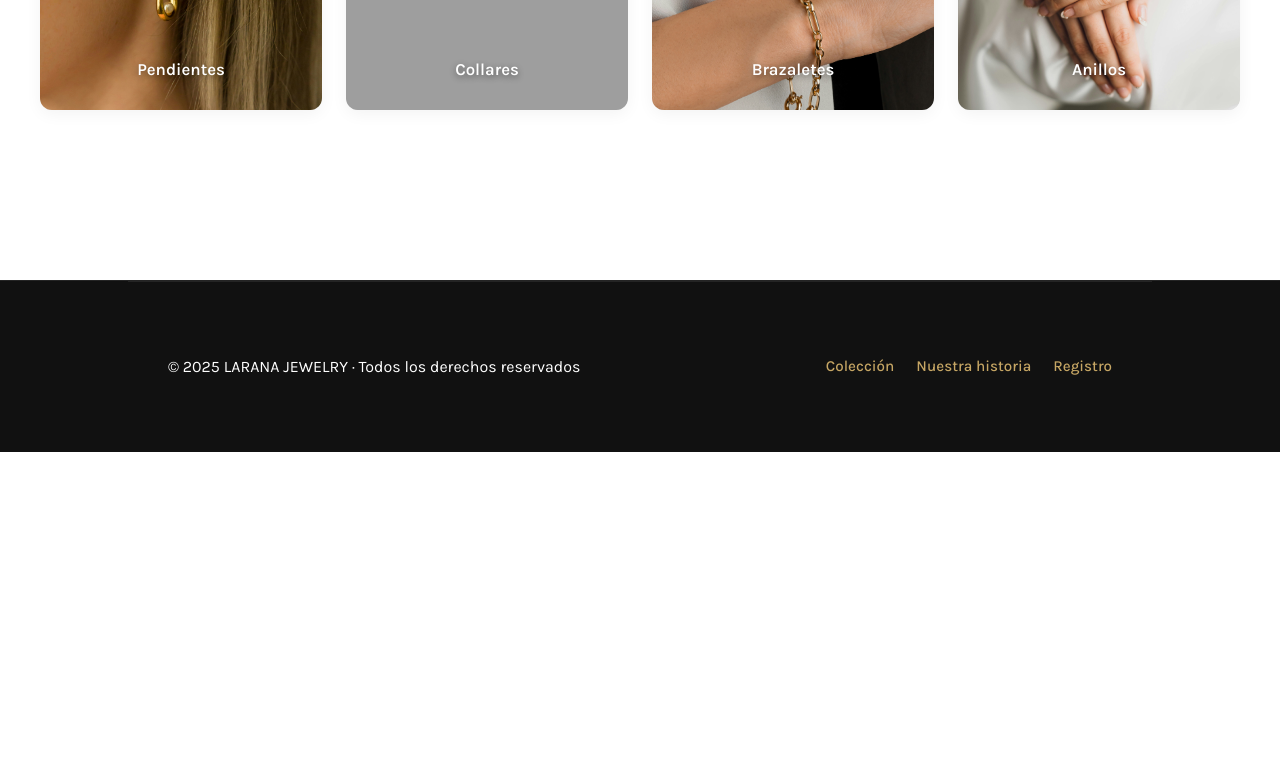
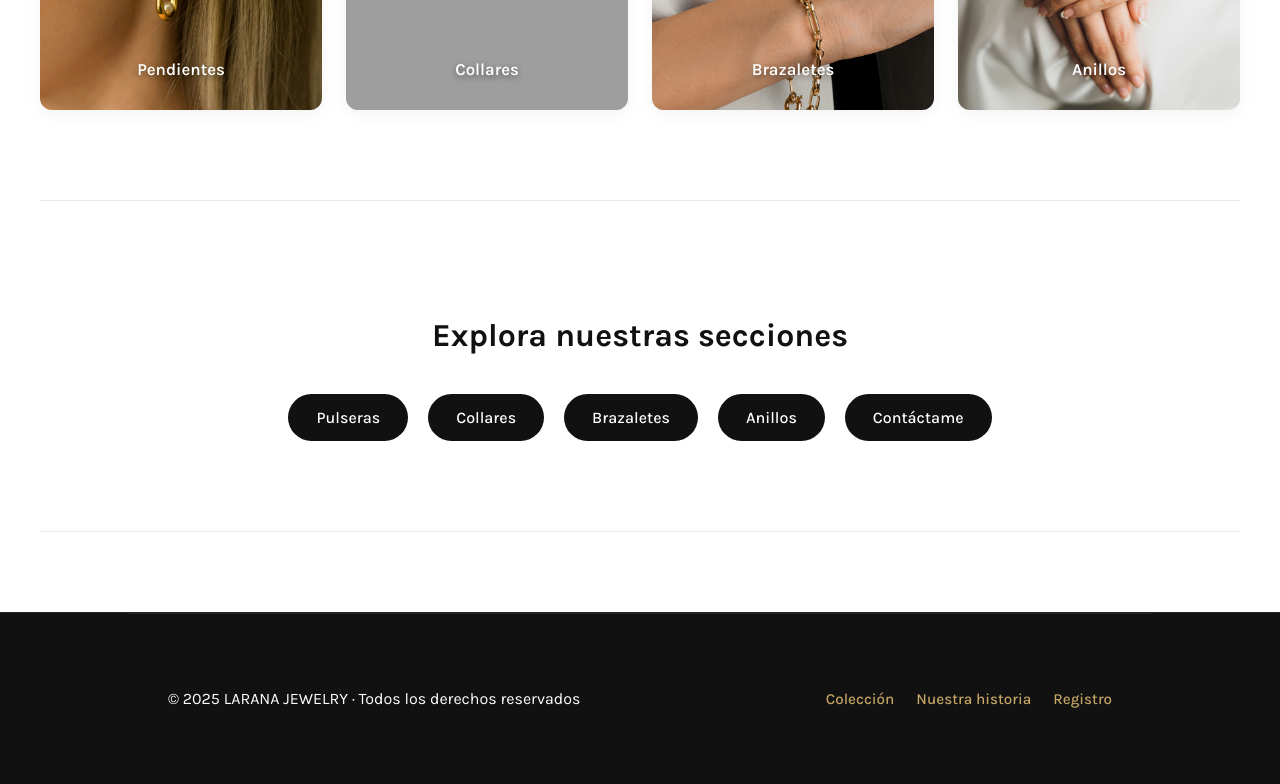
Before and after one commit to oscarp-dev/larana-web, a PHP site: page / in a window 1280 px wide. Shown: the part 2322-3106 px from the top of the page. Before the commit the page ends 2774 px from the top, so only its background shows below. Run offline with PHP 8.4, Linux system fonts and the light colour scheme; grey boxes are pictures that could not be loaded.

Commit message:
Pulseras, brazaletes, etc

```diff
--- a/includes/header.php
+++ b/includes/header.php
@@ -22,20 +22,19 @@ $usuario = $_SESSION['usuario'] ?? null;
   <?php endif; ?>
 </head>
 <body>
-
 <header class="main-header">
   <div class="header-left">
     <nav class="top-nav">
-      <a href="/larana/index.php#productos">Pulseras</a>
-      <a href="/larana/index.php#categorias">Collares</a>
-      <a href="/larana/index.php#categorias">Brazaletes</a>
-      <a href="/larana/index.php#categorias">Anillos</a>
-      <a href="/larana/index.php#contacto">Contáctanos</a>
+      <a href="/J_S25_Tienda_Online/pulseras.php">Pulseras</a>
+      <a href="/J_S25_Tienda_Online/collares.php">Collares</a>
+      <a href="/J_S25_Tienda_Online/brazaletes.php">Brazaletes</a>
+      <a href="/J_S25_Tienda_Online/anillos.php">Anillos</a>
+      <a href="/J_S25_Tienda_Online/contactame.php">Contáctanos</a>
     </nav>
   </div>
 
   <div class="header-center">
-    <a href="/larana/index.php#hero" class="brand" aria-label="LARANA JEWELRY">LARANA JEWELRY</a>
+    <a href="/J_S25_Tienda_Online/index.php#hero" class="brand" aria-label="LARANA JEWELRY">LARANA JEWELRY</a>
   </div>
 
   <div class="header-right">
@@ -48,10 +47,10 @@ $usuario = $_SESSION['usuario'] ?? null;
     <?php if ($usuario): ?>
       <div class="user-greeting">
         <span>Hola, <?= htmlspecialchars($usuario['nombre']) ?> 👋</span>
-        <a href="/larana/tienda_login_php/logout.php" class="logout-link" title="Cerrar sesión">Cerrar sesión</a>
+        <a href="/J_S25_Tienda_Online/tienda_login_php/logout.php" class="logout-link" title="Cerrar sesión">Cerrar sesión</a>
       </div>
     <?php else: ?>
-      <a href="/larana/tienda_login_php/login.php" class="icon-link" title="Usuario" id="userLoginLink">
+      <a href="/J_S25_Tienda_Online/tienda_login_php/login.php" class="icon-link" title="Usuario" id="userLoginLink">
         <svg xmlns="http://www.w3.org/2000/svg" width="22" height="22" fill="none" stroke="#111" stroke-width="1.5" viewBox="0 0 24 24">
           <circle cx="12" cy="8" r="4"/><path d="M4 21v-1a7 7 0 0 1 14 0v1"/>
         </svg>
--- a/index.php
+++ b/index.php
@@ -102,6 +102,18 @@ $usuario = $_SESSION['usuario'] ?? null;
     </div>
   </section>
 
+  <!-- NUEVAS SECCIONES -->
+  <section id="opciones" class="opciones container">
+    <h2>Explora nuestras secciones</h2>
+    <div class="grid-opciones">
+      <a class="btn-opcion" href="pulseras.php">Pulseras</a>
+      <a class="btn-opcion" href="collares.php">Collares</a>
+      <a class="btn-opcion" href="brazaletes.php">Brazaletes</a>
+      <a class="btn-opcion" href="anillos.php">Anillos</a>
+      <a class="btn-opcion" href="contactame.php">Contáctame</a>
+    </div>
+  </section>
+
   <!-- FOOTER -->
   <footer id="contacto" class="footer">
     <div class="container footer-inner">
--- a/style.css
+++ b/style.css
@@ -416,3 +416,55 @@ a.btn-line:visited {
     justify-content: center;
   }
 }
+/* ===================
+   NUEVAS SECCIONES
+=================== */
+.opciones {
+  padding: 90px 0;
+  text-align: center;
+  border-top: 1px solid var(--borde);
+  border-bottom: 1px solid var(--borde);
+}
+
+.opciones h2 {
+  font-size: 2rem;
+  margin-bottom: 40px;
+}
+
+.grid-opciones {
+  display: flex;
+  flex-wrap: wrap;
+  gap: 20px;
+  justify-content: center;
+}
+
+.btn-opcion {
+  display: inline-block;
+  padding: 14px 28px;
+  background-color: var(--negro);
+  color: #fff;
+  text-decoration: none;
+  border-radius: 28px;
+  font-weight: 500;
+  font-size: 1rem;
+  transition: all 0.3s ease;
+}
+
+.btn-opcion:hover {
+  background-color: var(--dorado);
+  color: #fff;
+  transform: translateY(-2px);
+}
+
+/* === Responsive === */
+@media (max-width: 950px) {
+  .grid-opciones {
+    flex-direction: column;
+    gap: 15px;
+  }
+
+  .btn-opcion {
+    width: 80%;
+    margin: 0 auto;
+  }
+}
```
Also changed, not shown: anillos.php (added, +29 -0 lines), brazaletes.php (added, +29 -0 lines), collares.php (added, +29 -0 lines), contactame.php (added, +28 -0 lines), pulseras.php (added, +29 -0 lines).
